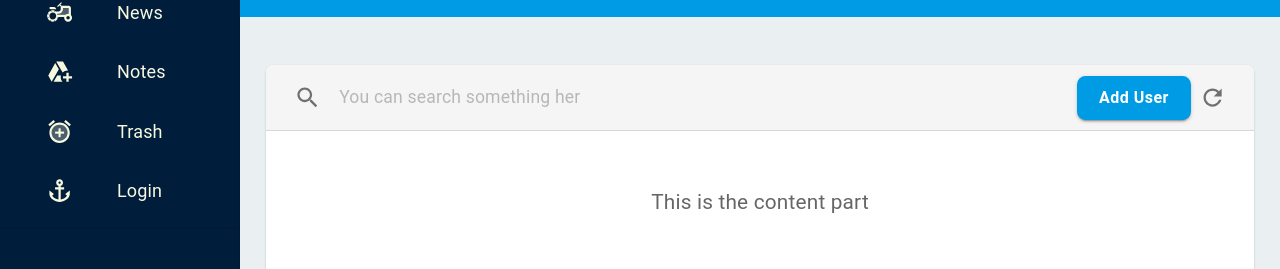
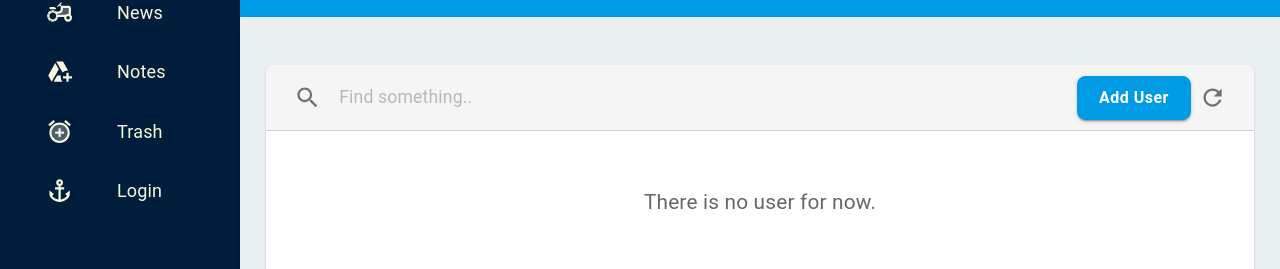
Before and after one commit to Codenotlate/MUIv5, a React (Create React App) app in the folder muiv5/: page /pathLogin in a window 1280 px wide. Shown: the part 149-418 px from the top of the page. Built offline with nearby package versions, Linux system fonts and the light colour scheme.

Commit message:
Lesson 6 done! Form validation/Modal/search function

```diff
--- a/muiv5/src/pages/Login/Login.js
+++ b/muiv5/src/pages/Login/Login.js
@@ -16,10 +16,24 @@ import { cardHeaderStyles } from './styles';
 const Login=() => {
     const [modalOpen, setModalOpen]=useState(false);
     const [users, setUsers]=useState([]);
+    const [searchResults, setSearchResults]=useState(users);
+
 
     const getHeader=() => {
         const handleSearch=(event) => {
-            console.log(event.target.value);
+            filterData(event.target.value);
+        }
+
+        const filterData=(value) => {
+            const lowercaseVal=value.toLowerCase().trim();
+            if (lowercaseVal!=='') {
+                const filteredRes=users.filter((item) => {
+                    return Object.keys(item).some((key) => item[key].toString().toLowerCase().includes(lowercaseVal));
+                })
+                setSearchResults(filteredRes);
+            } else {
+                setSearchResults(users);
+            }
         }
 
         const addUser=() => {
@@ -30,7 +44,7 @@ const Login=() => {
         return (
             <Box sx={cardHeaderStyles.wrapper}>
                 <SearchBar
-                    placeholder='You can search something here...'
+                    placeholder='Find something..'
                     onChange={handleSearch}
                 // searchBarWidth='720px'
                 />
@@ -57,16 +71,16 @@ const Login=() => {
 
     const addNewUser=(data) => {
         // console.log(data);
-        // setUsers((oldUsers) => (oldUsers.concat([data])));
         setUsers((oldUsers) => ([...oldUsers, { ...data }]));
+        setSearchResults((oldUsers) => ([...oldUsers, { ...data }]));
         setModalOpen(false);
     }
 
     const getContent=() => {
         return (
             <Box>
-                {users.length?
-                    users.map((user) => (
+                {searchResults.length?
+                    searchResults.map((user) => (
                         <Box key={user.userId} sx={{ marginBottom: '20px' }}>
                             <Typography>User ID: {user.userId}</Typography>
                             <Typography>Email: {user.email}</Typography>
@@ -77,7 +91,7 @@ const Login=() => {
                         align='center'
                         sx={{ fontSize: '1.3rem', margin: '40px 16px', color: 'rgba(0,0,0,0.6)' }}
                     >
-                        This is the content part
+                        There is no user for now.
                     </Typography>
                 }
 
```
